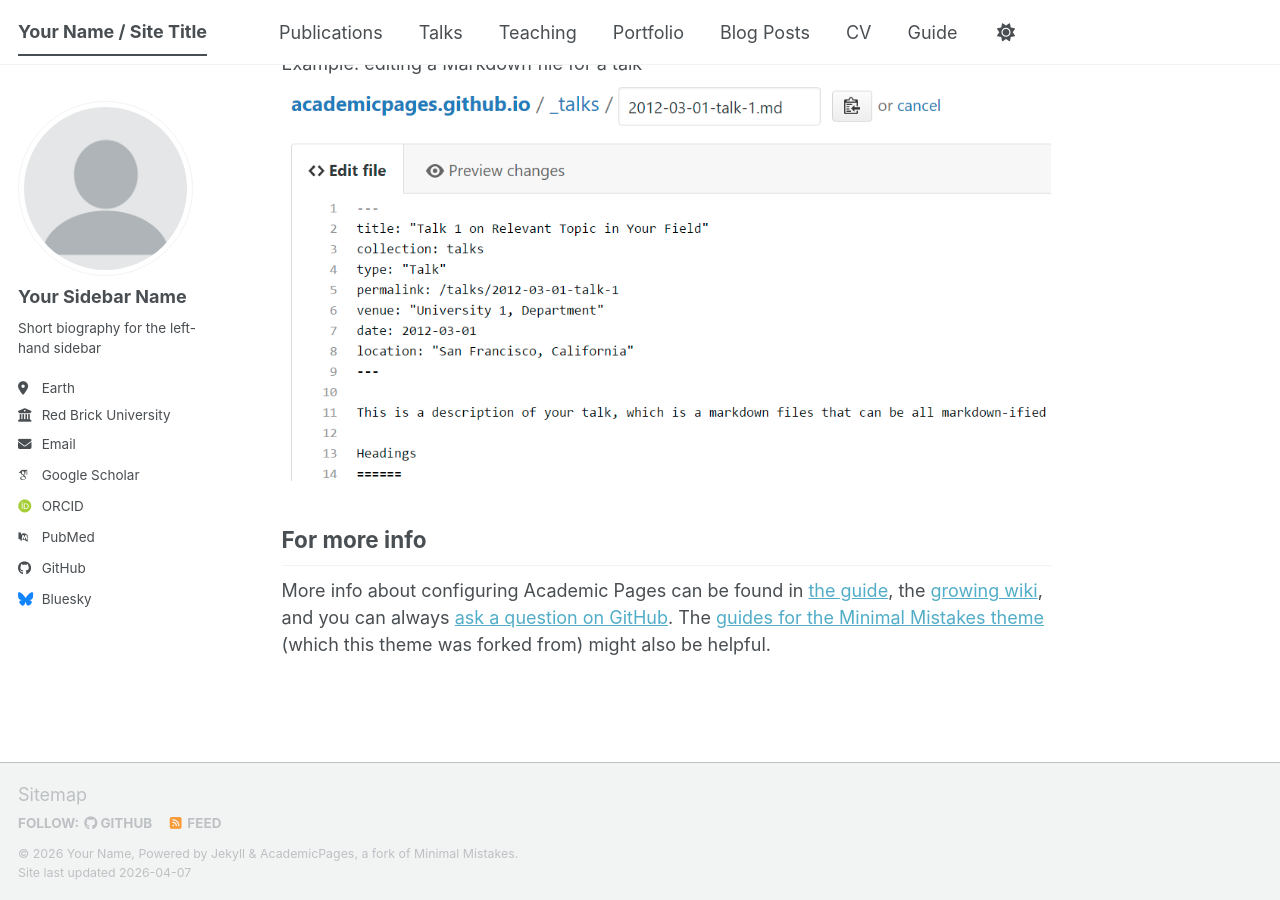
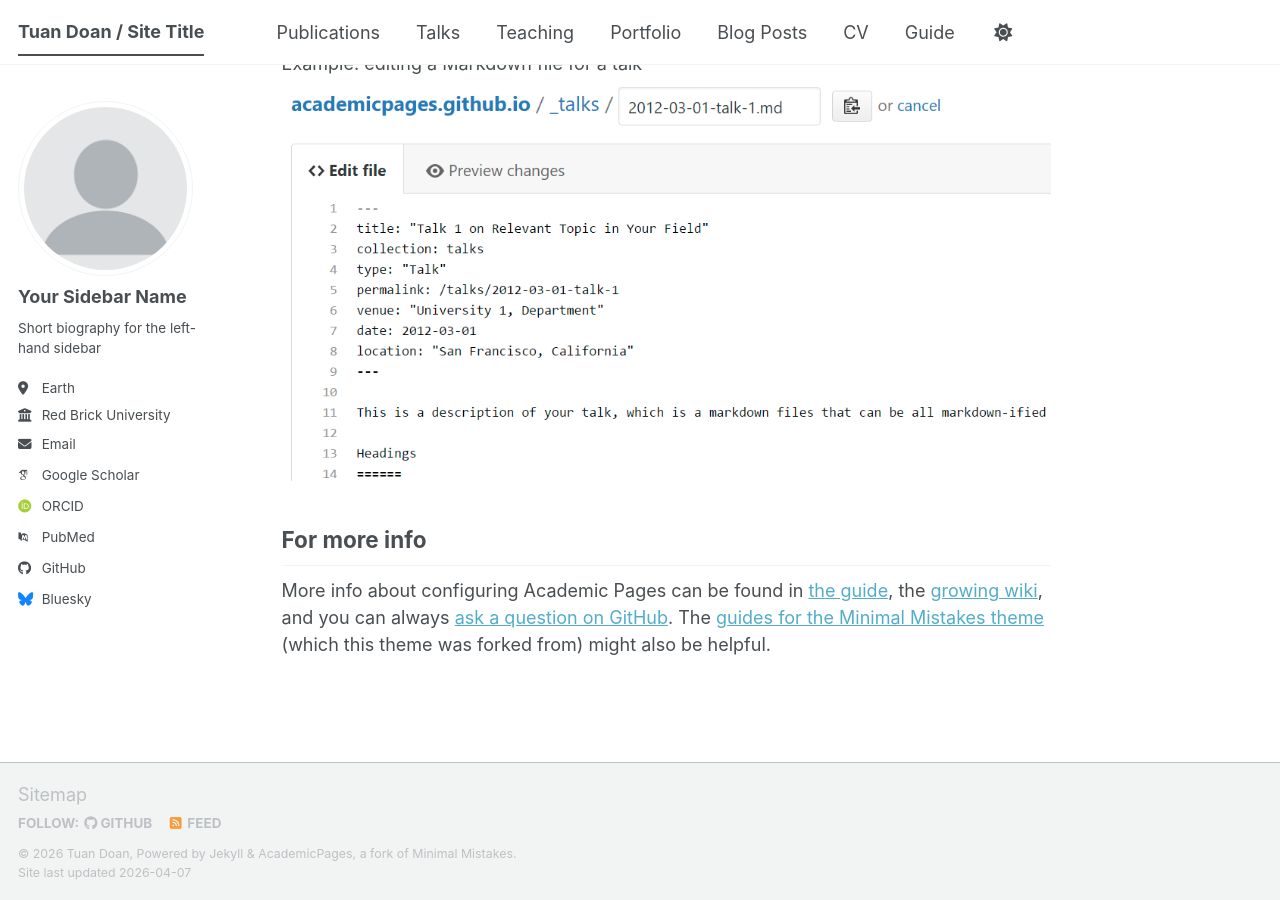
Before and after one commit to tuandoan998/tuandoan998.github.io, a Jekyll site: the page built from _pages/about.md, in a window 1280 px wide and 900 px high, scrolled down 2720 px. Built offline with Jekyll 4.4.1, drawn with Linux system fonts in a browser that asks for light colours; some web fonts are replaced; a script bundle is joined from its source files by our own code; library files that are not in the unit come from our copies.

Commit message:
Update site configuration with personal details

```diff
--- a/_config.yml
+++ b/_config.yml
@@ -9,14 +9,14 @@
 # Basic Site Settings
 locale                   : "en-US"
 site_theme               : "default" # The available themes options are "default", "air", "sunrise", "mint", "dirt" and "contrast"
-title                    : "Your Name / Site Title"
+title                    : "Tuan Doan / Site Title"
 title_separator          : "-"
-name                     : &name "Your Name"
-description              : &description "Your Name's academic portfolio"   # Update this with a general description of your site, this is the default if not overridden by a page
-url                      : https://academicpages.github.io # The base hostname & protocol for your site e.g. "https://[your GitHub username].github.io",
+name                     : &name "Tuan Doan"
+description              : &description "Tuan Doan's portfolio"   # Update this with a general description of your site, this is the default if not overridden by a page
+url                      : https://tuandoan998.github.io # The base hostname & protocol for your site e.g. "https://[your GitHub username].github.io",
                                                            # or if you already have some other page hosted on Github then use "https://[your GitHub username].github.io/[Your Repo Name]"
 baseurl                  : "" # the subpath of your site, e.g. "/blog"
-repository               : "academicpages/academicpages.github.io"
+repository               : "tuandoan998/tuandoan998.github.io"
 
 # Site Author - The following control what appear as part of the author content on the side bar.
 #               If a field is blank the icon and link will not appear, otherwise it will be shown.
```
